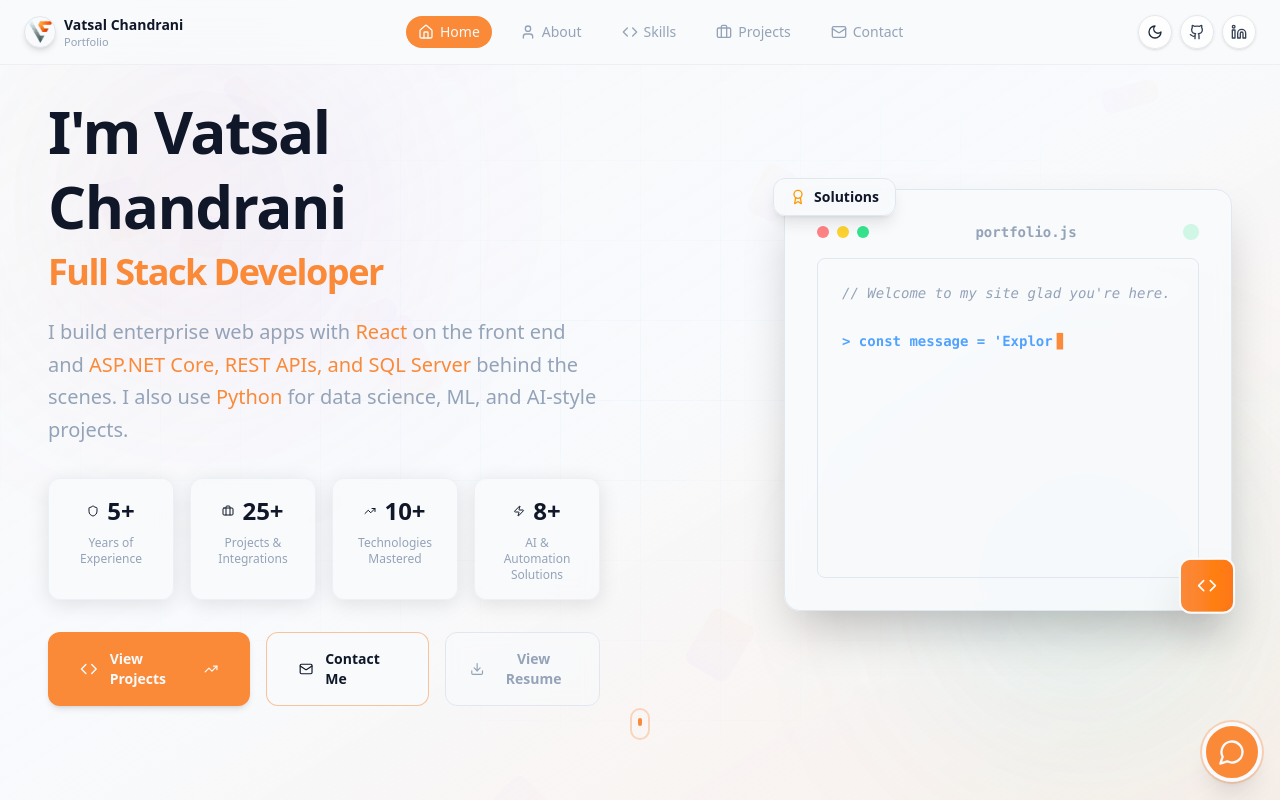
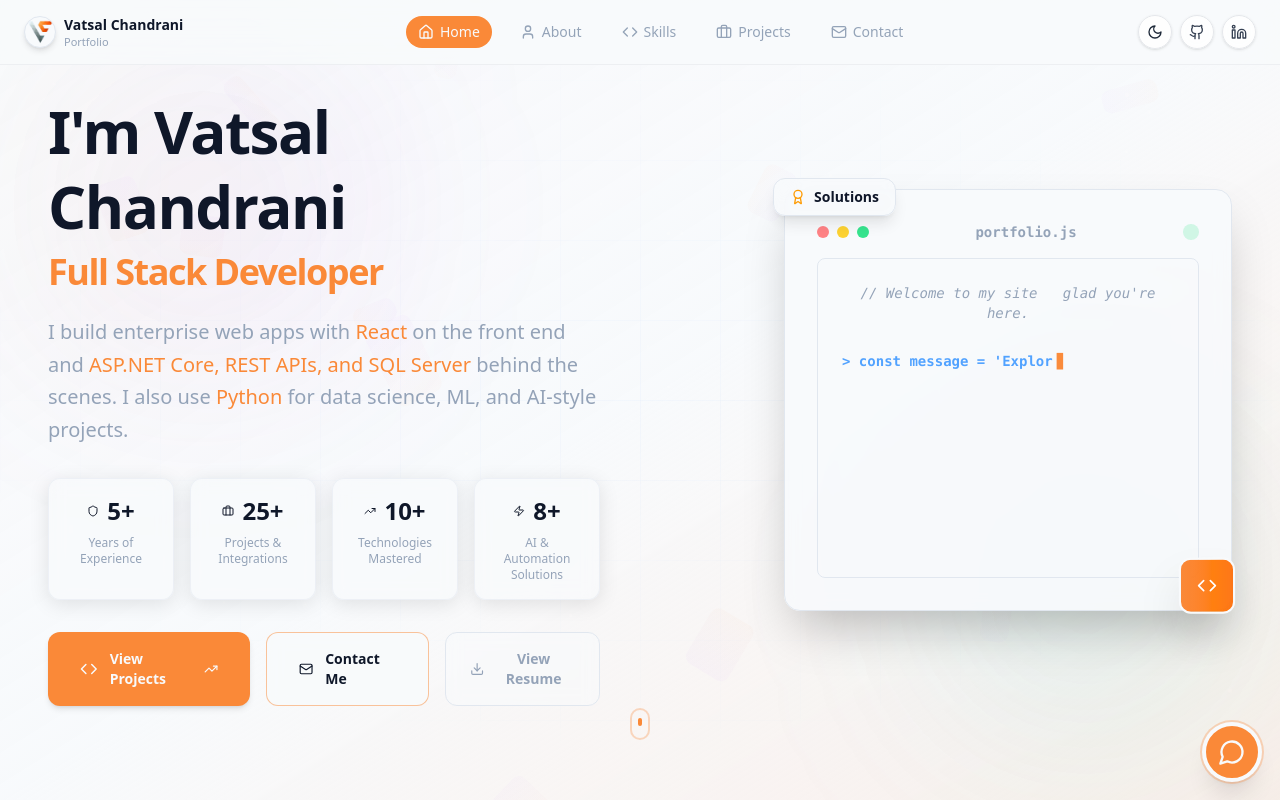
Before and after one commit to vatsal-99/portfolio, a React (Vite) app: page / in a window 1280 px wide. Both pictures are taken after a click on the button 1154 px from the left and 32 px from the top of the page. Shown: the top 800 px of the page. Built offline with nearby package versions, Linux system fonts and the light colour scheme.

Commit message:
fix scroll issue

```diff
--- a/src/components/HeroSection.jsx
+++ b/src/components/HeroSection.jsx
@@ -241,14 +241,14 @@ const achievements = [
                   <div className="w-4 h-4 bg-green-400/20 rounded-full animate-pulse"></div>
                 </div>
 
-                <div className="font-mono text-sm bg-muted/40 rounded-lg border border-border h-[320px] flex">
+                <div className="font-mono text-sm bg-muted/40 rounded-lg border border-border h-[480px] sm:h-[400px] lg:h-[320px] flex">
                   <div className="p-6 w-full">
                     <div className="grid grid-cols-1 gap-1 h-full content-start">
                       {codeSnippets.map((line, index) => (
                         <div
                           key={index}
                           className={`
-                           flex items-center whitespace-nowrap overflow-hidden
+                           flex items-start whitespace-pre-wrap break-words
                             ${index < currentCodeLine ? "opacity-100" : "opacity-0"}
                             ${index === currentCodeLine ? "opacity-100" : ""}
                             transition-opacity duration-150 ease-in-out
```
